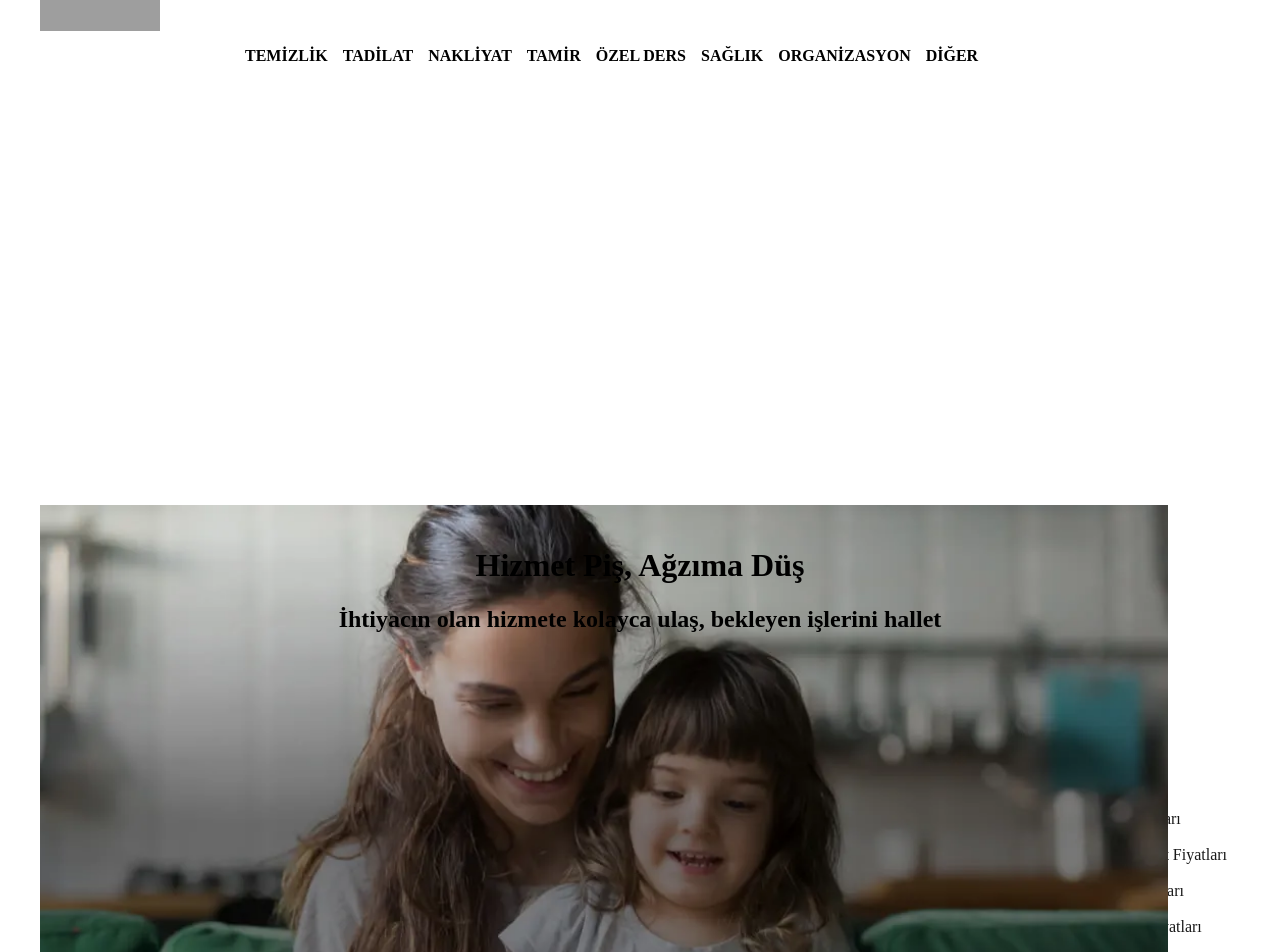
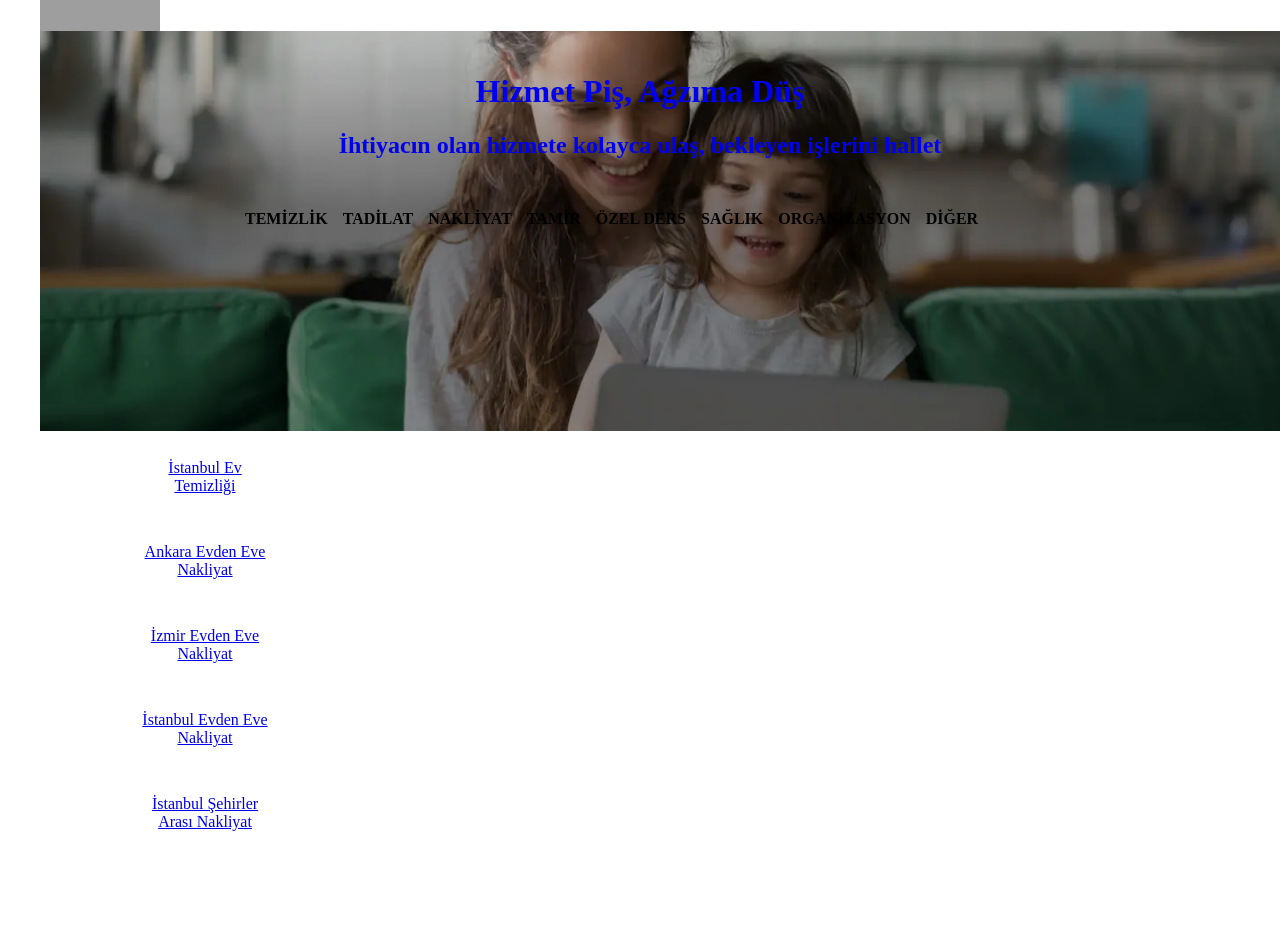
Before and after one commit to nildembuse/ArmutClone, a React (Vite) app: page / in a window 1280 px wide. Shown: the part 100-1052 px from the top of the page. After the commit the page ends 947 px from the top, so only its background shows below. Built offline with nearby package versions, Linux system fonts and the light colour scheme; grey boxes are pictures that could not be loaded.

Commit message:
duzenlemeler yapiliyor

```diff
--- a/src/App.css
+++ b/src/App.css
@@ -70,9 +70,9 @@
 
 
 .back-img {
-    height: 680px;
+    height: 400px;
     position: absolute;
-    width: 1128px;
+    width: 1280px;
     overflow: hidden;
     background-position: center center;
     background-size: cover;
--- a/src/components/Footer.jsx
+++ b/src/components/Footer.jsx
@@ -9,8 +9,8 @@ const Footer = () => {
         <div className='footerDesc'>
           <div className='footerComment'>
             <section>
-              <h6 className='downloadGetirApplication'>En Çok Aranan </h6>
-              <nav className='downloadGetirApplicationIcon'>
+              <h6 className='armutFooter'>En Çok Aranan </h6>
+              <nav className='armutFooterYazilar'>
                 <a href="#">
                   <p>İstanbul Boş Ev Temizliği</p>
                 </a>
@@ -40,7 +40,7 @@ const Footer = () => {
             </section>
 
             <section>
-              <h6 className='downloadGetirApplication'>Bilgi</h6>
+              <h6 className='armutFooter'>Bilgi</h6>
               <nav className='footerFirstStatemenet' >
                 <a href="#"><p2 className="statment">Nasıl Çalışır?</p2><br /></a>
                 <a href="#"><p2 className="statment">İletişim</p2><br /></a>
@@ -51,7 +51,7 @@ const Footer = () => {
             </section>
 
             <section>
-              <h6 className='downloadGetirApplication'>Hizmetler</h6>
+              <h6 className='armutFooter'>Hizmetler</h6>
               <nav className='footerFirstStatemenet' >
                 <a href="#"><p2 className="statment">Ev Temizliğir</p2><br /></a>
                 <a href="#"><p2 className="statment">Evden Eve Nakliyat</p2><br /></a>
@@ -62,7 +62,7 @@ const Footer = () => {
             </section>
 
             <section>
-              <h6 className='downloadGetirApplication'>Fiyatlar</h6>
+              <h6 className='armutFooter'>Fiyatlar</h6>
               <nav className='footerFirstStatemenet' >
                 <a href="#"><p2 className="statment">Ev Temizliği Fiyatları</p2><br /></a>
                 <a href="#"><p2 className="statment">Evden Eve Nakliyat Fiyatları</p2><br /></a>
--- a/src/components/Navbar.jsx
+++ b/src/components/Navbar.jsx
@@ -5,7 +5,13 @@ export default function Navbar() {
     return(
         <>
          <div className="navbar">
-       <a href="#"><img className="logo" src="https://cdn.armut.com/images/armut-logo-colour-negative@3x.png" alt="" /></a>
+
+       <a href="#"><img className="logo" src="https://cdn.armut.com/images/armut-logo-colour-negative@3x.png" alt="" />
+          <div className='back-img'>
+            <div className="wrapper">
+              <h1 className="widow-fix">Hizmet Piş, Ağzıma Düş</h1>
+              <h2 className="widow-fix">İhtiyacın olan hizmete kolayca ulaş, bekleyen işlerini hallet</h2>
+            </div>
           <ul className='linkler'>
               <li>Temizlik</li>
               <li>Tadilat</li>
@@ -16,12 +22,8 @@ export default function Navbar() {
               <li>Organizasyon</li>
               <li>Diğer</li>
           </ul>
-      <div className='back-img'></div>
-
-        <div className="wrapper">
-          <h1 className="widow-fix">Hizmet Piş, Ağzıma&nbsp;Düş</h1>
-          <h2 className="widow-fix">İhtiyacın olan hizmete kolayca ulaş, bekleyen işlerini&nbsp;hallet</h2>
           </div>
+          </a>
       </div>
       <div className='button'>
         <ul className='but-liste'>
--- a/src/components/css/Footer.css
+++ b/src/components/css/Footer.css
@@ -14,7 +14,7 @@
     grid-template-columns: 1fr 1fr 1fr 1fr;
 }
 
-.downloadGetirApplication {
+.armutFooter {
     color: black;
     margin-left: 100px;
     margin-right: 50px;
@@ -25,7 +25,7 @@
     line-height: 26px;
 }
 
-.downloadGetirApplicationIcon {
+.armutFooterYazilar {
     display: grid;
     color: black;
     row-gap: 16px;
```
Also changed, not shown: src/components/Container.jsx (added). Lines whose indentation alone changed are shown as unchanged.
